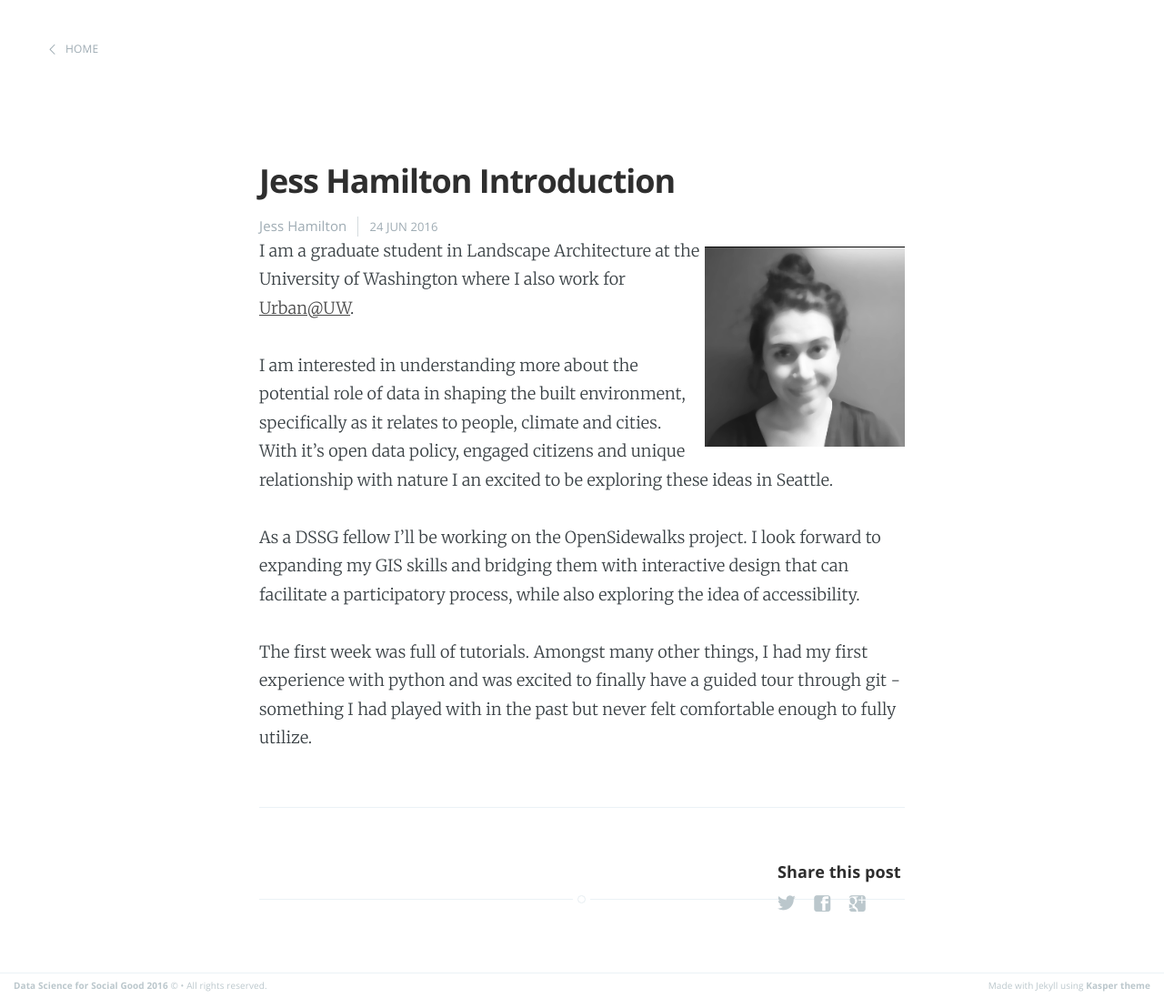
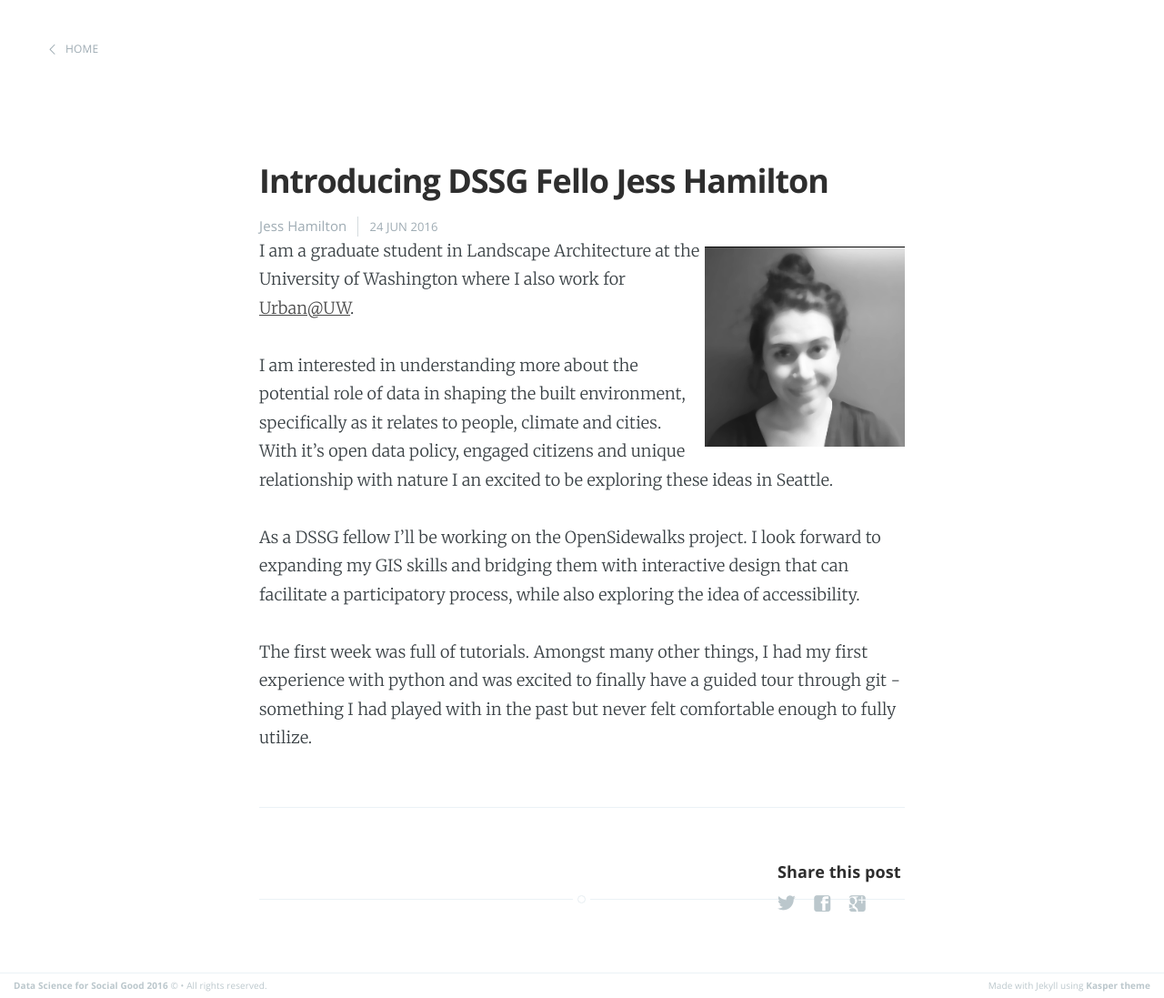
Before and after one commit to uwescience/DSSG2016, a Jekyll site: the page built from _posts/2016-06-24-jess-intro.md, in a window 1280 px wide. Shown: the whole page at 91% size. Built offline with Jekyll 4.4.1, drawn with Linux system fonts in a browser that asks for light colours.

Commit message:
Fixing the title for Jess's post to be consistent with others.

```diff
--- a/_posts/2016-06-24-jess-intro.md
+++ b/_posts/2016-06-24-jess-intro.md
@@ -1,6 +1,6 @@
 ---
 layout: post
-title:  "Jess Hamilton Introduction"
+title:  "Introducing DSSG Fello Jess Hamilton"
 date:   2016-06-24
 author: Jess Hamilton
 ---
```
